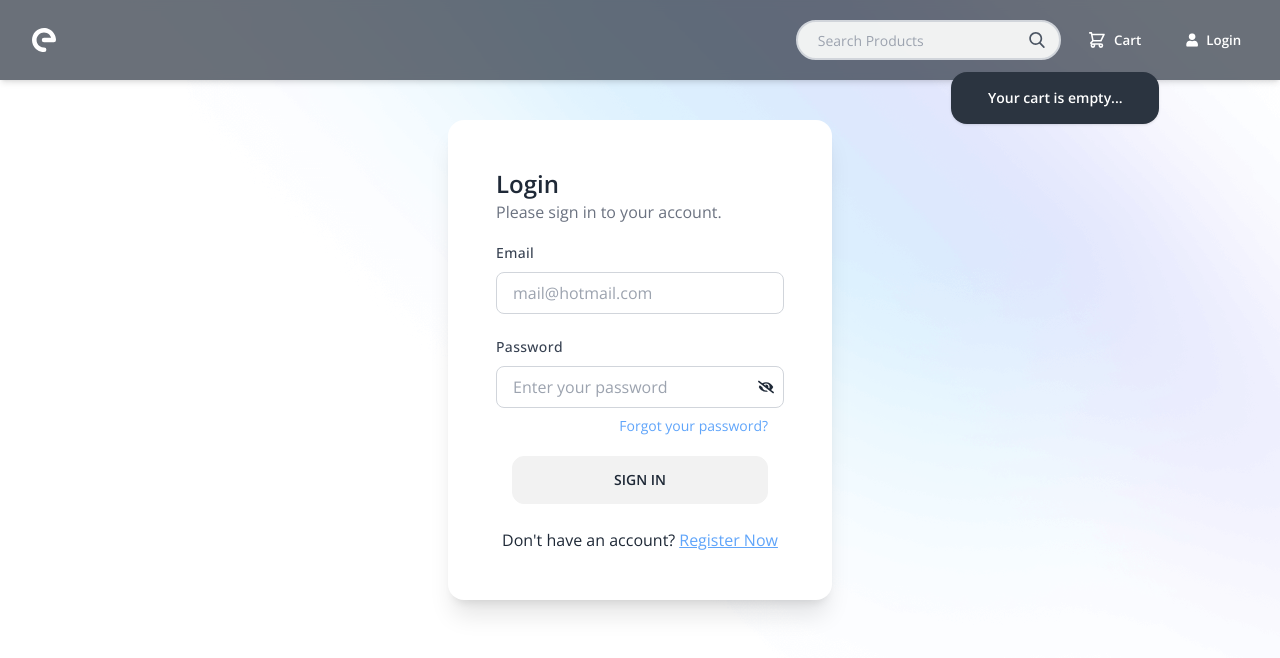
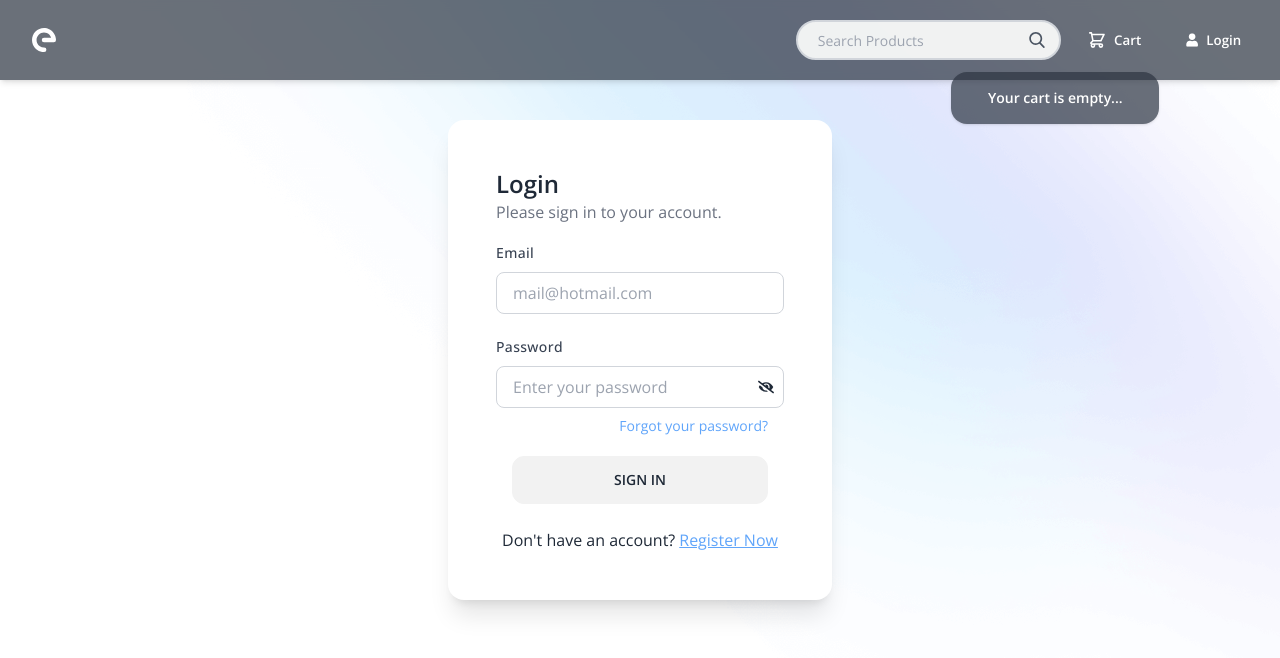
Before and after one commit to oscar-ct/e-shop, a React (Create React App) app in the folder frontend/: page /login in a window 1280 px wide. Both pictures are taken after a click on the label "Cart". Shown: the top 658 px of the page. Built offline with nearby package versions, Linux system fonts and the light colour scheme.

Commit message:
bg color

```diff
--- a/frontend/src/components/CartIcon.jsx
+++ b/frontend/src/components/CartIcon.jsx
@@ -17,7 +17,7 @@ const CartIcon = ({cartItems, totalCartItems, subtotalPrice}) => {
                     </div>
                     <span className={"normal-case"}>Cart</span>
                 </label>
-                <div tabIndex={0} className="mt-2 z-[1] card card-compact dropdown-content w-52 bg-neutral shadow">
+                <div tabIndex={0} className="mt-2 z-[1] card card-compact dropdown-content w-52 bg-neutral/70 shadow">
                     <div className="card-body">
                         {
                             cartItems.length !== 0 ? (
```
Lines whose indentation alone changed are shown as unchanged.
